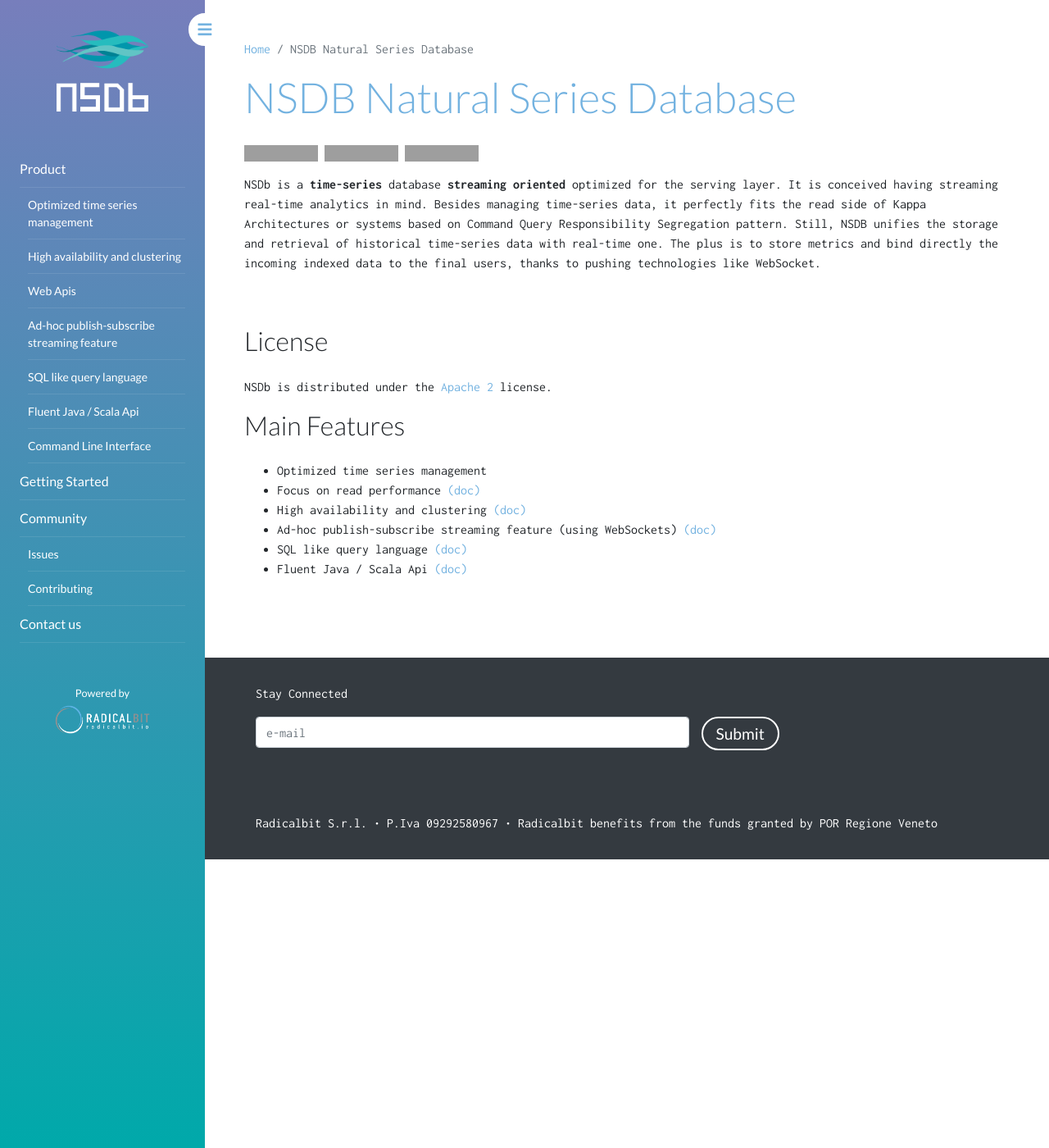
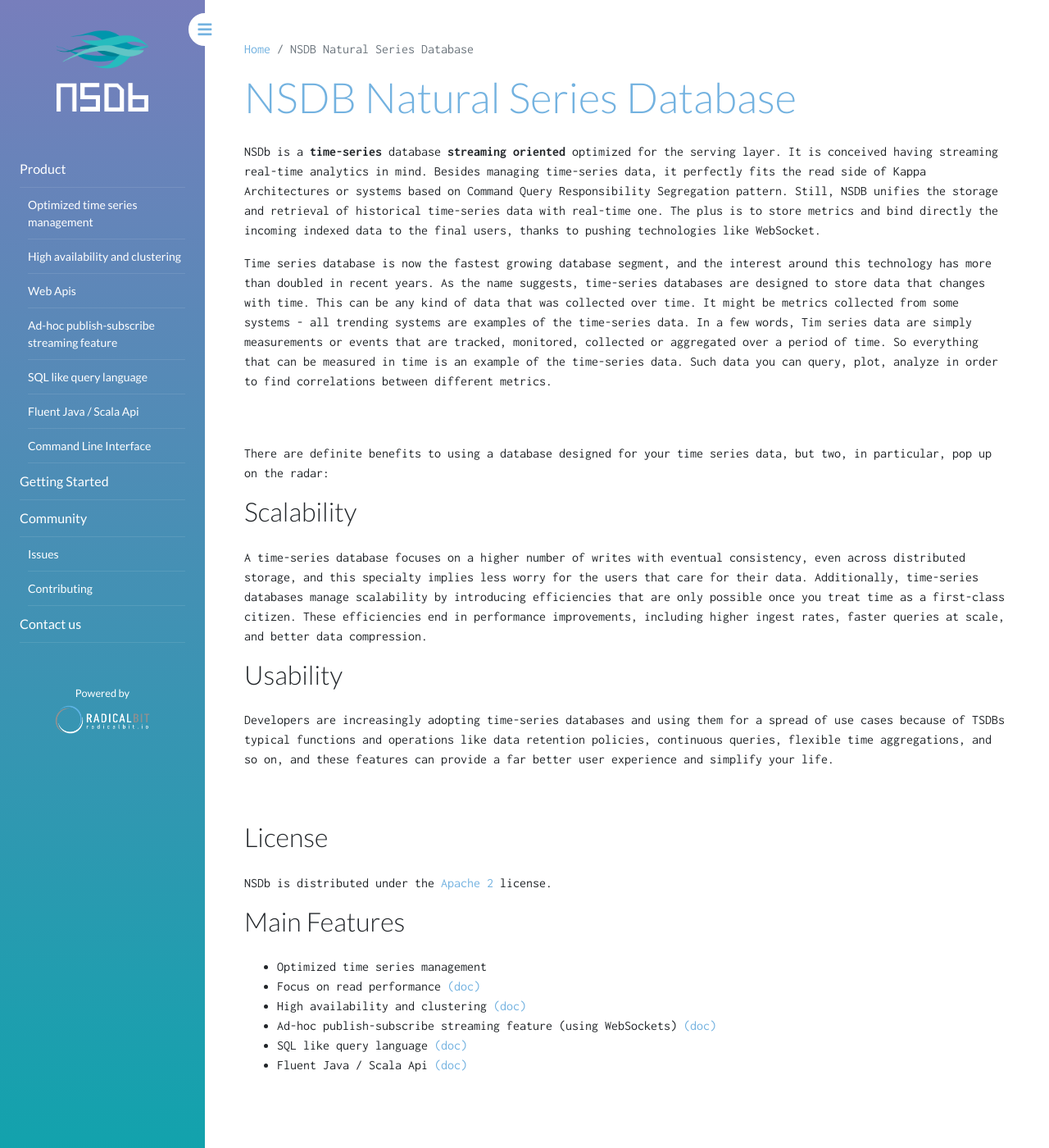
Before and after one commit to nsdb-io/nsdb-io.github.io, a Jekyll site: the page built from Products.md, in a window 1280 px wide and 1400 px high. Shown: the whole window at 82% size. Built offline with Jekyll 4.4.1, drawn with Linux system fonts in a browser that asks for light colours; nearby versions of some CDN libraries; grey boxes are pictures that could not be loaded.

Commit message:
fix links

```diff
--- a/Products.md
+++ b/Products.md
@@ -9,12 +9,23 @@ button-txt: Tech documentation
 button-link: https://github.com/radicalbit/NSDb
 ---
 
-[![Build Status](https://travis-ci.org/radicalbit/NSDb.svg)](https://travis-ci.org/radicalbit/NSDb)
-[![codecov](https://codecov.io/github/radicalbit/NSDb/coverage.svg?branch=master)](https://codecov.io/github/radicalbit/NSDb?branch=master)
-[![License](https://img.shields.io/github/license/radicalbit/NSDb.svg)](LICENSE)
+
+NSDb is a **time-series** database **streaming oriented** optimized for the serving layer. It is conceived having streaming real-time analytics in mind. Besides managing time-series data, it perfectly fits the read side of Kappa Architectures or systems based on Command Query Responsibility Segregation pattern. Still, NSDB unifies the storage and retrieval of historical time-series data with real-time one. The plus is to store metrics and bind directly the incoming indexed data to the final users, thanks to pushing technologies like WebSocket.
+
+Time series database is now the fastest growing database segment, and the interest around this technology has more than doubled in recent years.
+As the name suggests, time-series databases are designed to store data that changes with time. This can be any kind of data that was collected over time. It might be metrics collected from some systems - all trending systems are examples of the time-series data.
+In a few words, Tim series data are simply measurements or events that are tracked, monitored, collected or aggregated over a period of time. So everything that can be measured in time is an example of the time-series data. Such data you can query, plot, analyze in order to find correlations between different metrics.
+
+___
+
+There are definite benefits to using a database designed for your time series data, but two, in particular, pop up on the radar:
 
 
-NSDb is a **time-series** database **streaming oriented** optimized for the serving layer. It is conceived having streaming real-time analytics in mind. Besides managing time-series data, it perfectly fits the read side of Kappa Architectures or systems based on Command Query Responsibility Segregation pattern. Still, NSDB unifies the storage and retrieval of historical time-series data with real-time one. The plus is to store metrics and bind directly the incoming indexed data to the final users, thanks to pushing technologies like WebSocket.
+## Scalability
+A time-series database focuses on a higher number of writes with eventual consistency, even across distributed storage, and this specialty implies less worry for the users that care for their data. Additionally, time-series databases manage scalability by introducing efficiencies that are only possible once you treat time as a first-class citizen. These efficiencies end in performance improvements, including higher ingest rates, faster queries at scale, and better data compression.
+
+## Usability
+Developers are increasingly adopting time-series databases and using them for a spread of use cases because of TSDBs typical functions and operations like data retention policies, continuous queries, flexible time aggregations, and so on, and these features can provide a far better user experience and simplify your life.
 
 ___
 ## License
--- a/_includes/sidebar.html
+++ b/_includes/sidebar.html
@@ -43,10 +43,10 @@
           <a href="/Community">Community</a>
           <ul class="list-unstyled" id="pageSubmenu">
             <li>
-                <a href="/Community">Issues</a>
+                <a target="_blank" href="https://github.com/radicalbit/nsdb/issues">Issues</a>
             </li>
             <li>
-                <a href="/Community">Contributing</a>
+                <a href="/Contributing">Contributing</a>
             </li>
           </ul>
         </li>
```
Also changed, not shown: Community.md (+5 -1 lines), community.md (+5 -1 lines), products.md (+15 -4 lines).
